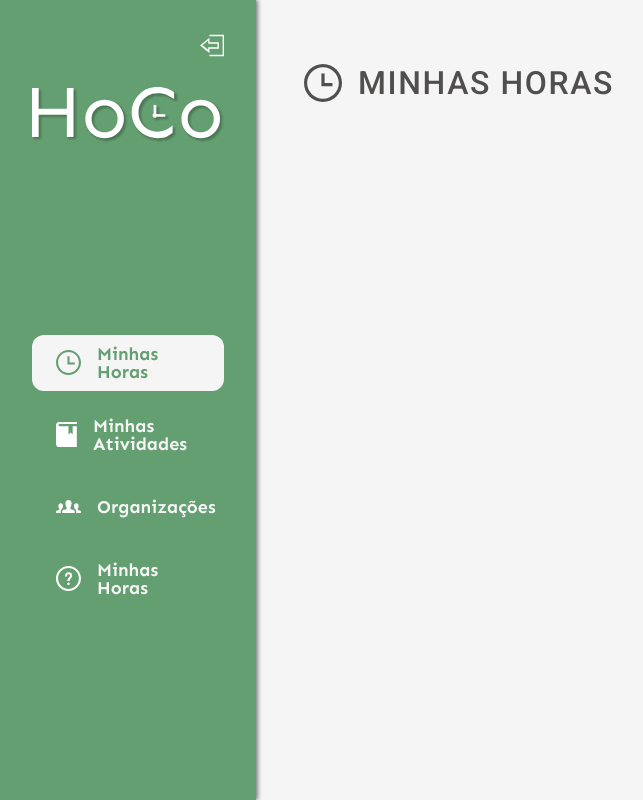
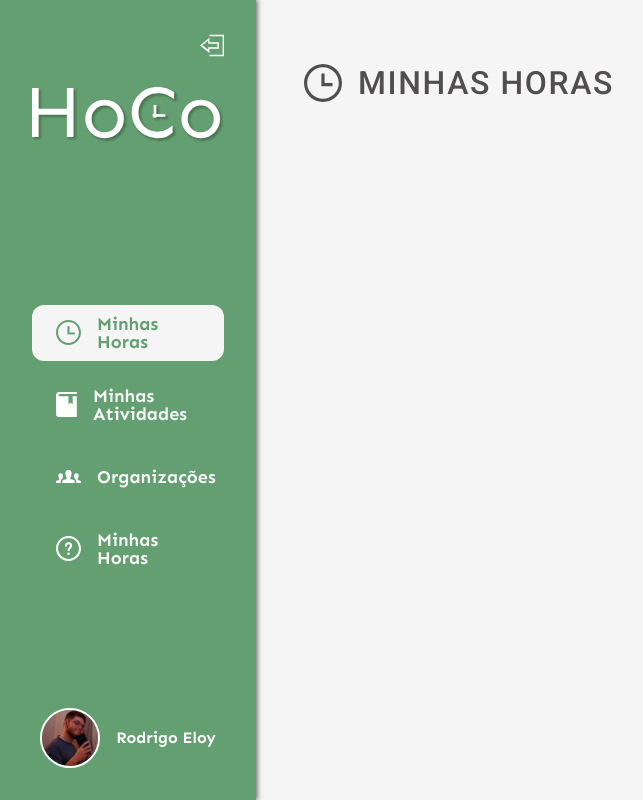
Before and after one commit to Guardians-DSC/HoCo, a React (Create React App) app: page / in a window 1280 px wide. Shown: the whole page, without its empty margins (0-643 px from the left). Built offline with nearby package versions, Linux system fonts and the light colour scheme.

Commit message:
Adição de link para a página de perfil e finalização da navbar

```diff
--- /dev/null
+++ b/src/components/Profile/index.js
@@ -0,0 +1,12 @@
+import React from 'react'
+import { Link } from 'react-router-dom'
+import style from './style.module.css'
+
+export const Profile = ({photo, name, retracted}) => {
+    return (
+        <Link to='/perfil' className={`${style.container} ${retracted ? style.retracted : ''}`}>
+            <img src={photo} className={style.photo}/>
+            <span className={style.name}>{name}</span>
+        </Link>
+    )
+}
--- /dev/null
+++ b/src/components/Profile/style.module.css
@@ -0,0 +1,21 @@
+
+.container {
+    display: flex;
+    gap: 1rem;
+    align-items: center;
+}
+
+.photo {
+    width: 3.5rem;
+    border: 2px solid white;
+    border-radius: 100%;
+}
+
+.name {
+    color: white;
+    font-weight: bold;
+}
+
+.retracted .name {
+    display: none;
+}
--- a/src/components/Sidebar/index.js
+++ b/src/components/Sidebar/index.js
@@ -1,11 +1,13 @@
 import React, { useState, useCallback } from 'react'
 import {ReactComponent as Retract} from '../../assets/retract.svg'
+import OrganizationsIcon from '../../assets/organizations.svg'
+import activitiesIcon from '../../assets/activities.svg'
+import QuestionsIcon from '../../assets/questions.svg'
 import Hours from '../../assets/hours.svg'
-import OrganizationsIcon from '../../assets/organizations.svg'
-import QuestionsIcon from '../../assets/questions.svg'
-import activitiesIcon from '../../assets/activities.svg'
+import Photo from '../../assets/eu.jpeg'
+import style from './style.module.css'
 import NavbarLink from '../NavbarLink'
-import style from './style.module.css'
+import { Profile } from '../Profile'
 import { Logo } from '../Logo'
 
 const Sidebar = ({active}) => {
@@ -34,8 +36,6 @@ const Sidebar = ({active}) => {
         setOpacity('1')
     }, [retracted, setRetracted])
 
-
-
     return (
         <div className={`${style.container} ${retracted ? style.containerRetracted : style.fullContainer}`}>
             <div className={style.topHeader} onClick={handlePathname}>
@@ -56,8 +56,8 @@ const Sidebar = ({active}) => {
                 })}
             </ul>
 
-            <div>
-
+            <div className={style.profile} onClick={handlePathname}>
+                <Profile photo={Photo} name='Rodrigo Eloy' retracted={retracted}/>
             </div>
         </div>
     )
--- a/src/components/Sidebar/style.module.css
+++ b/src/components/Sidebar/style.module.css
@@ -9,7 +9,7 @@
 
 
     box-sizing: border-box;
-    transition: .4s;
+    transition: .5s;
     transition-property: width;
     transition-timing-function: ease-out;
 
@@ -57,20 +57,5 @@
 
 .profile {
     display: flex;
-    gap: 1rem;
-
-    align-self: center;
-    align-items: center;
-
-    color: white;
-    font-weight: bold;
+    justify-content: center;
 }
-
-.profile_photo {
-    display: inline;
-
-    border-radius: 50%;
-    border: 2px solid white;
-    width: 3.5rem;
-
-}
```
Also changed, not shown: src/assets/eu.jpeg (added).
